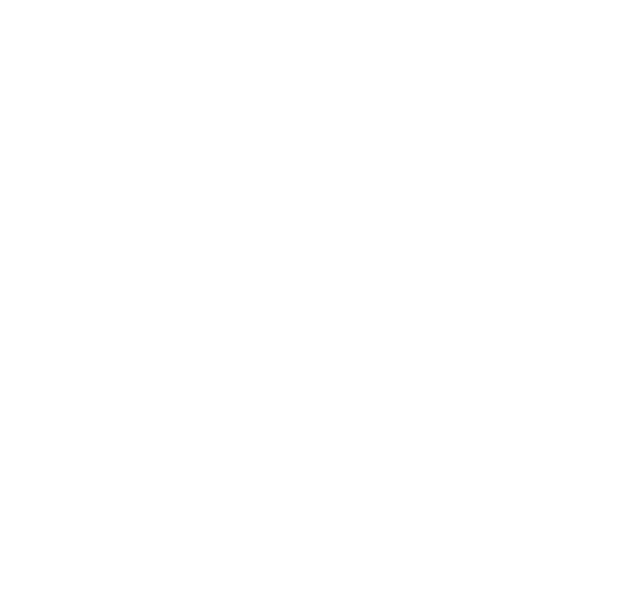
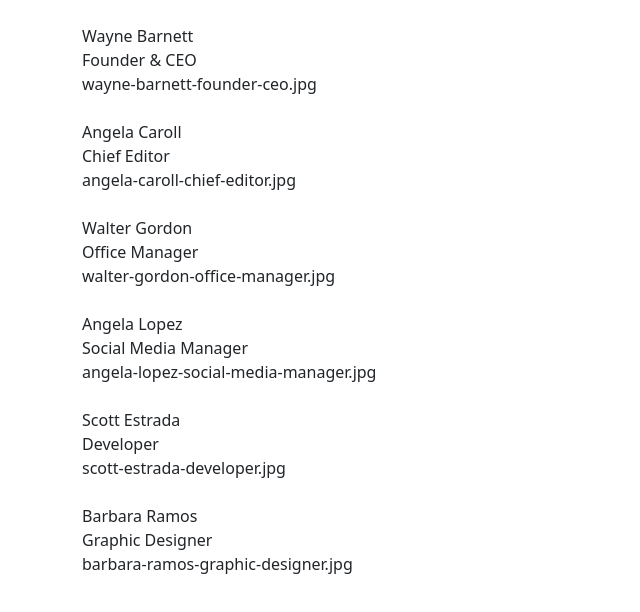
Before and after one commit to pasqualecicinelli/js-our-team, a plain HTML site: page index.html in a window 1280 px wide. Shown: the whole page, without its empty margins (0-640 px from the left). Drawn offline with nearby package versions, Linux system fonts and the light colour scheme.

Commit message:
feat MILESTONE 2

```diff
--- a/JS/main.js
+++ b/JS/main.js
@@ -1,3 +1,8 @@
+/**
+ * MILESTONE 0:
+ * Creare l’array di oggetti con le informazioni fornite.
+ */
+
 const arrayInformation = [
     {
         nome: 'Wayne Barnett',
@@ -34,9 +39,26 @@ const arrayInformation = [
 ];
 
 /** MILESTONE 1:
-Stampare su console, per ogni membro del team,
+* Stampare su console, per ogni membro del team,
 le informazioni di nome, ruolo e la stringa della foto
 */
 for (let key of arrayInformation) {
     console.log(key);
 }
+
+
+/**
+ * MILESTONE 2:
+ * Stampare le stesse informazioni su DOM sottoforma di stringhe
+ */
+
+let printString = document.getElementById('print-Stringa');
+
+for (let keyInfoDom of arrayInformation) {
+
+    printString.innerText+=`
+    ${keyInfoDom.nome}
+    ${keyInfoDom.ruolo}
+    ${keyInfoDom.foto}
+    `
+}
--- a/index.html
+++ b/index.html
@@ -29,6 +29,9 @@
 </head>
 
 <body>
+    <div class="container">
+        <div id="print-Stringa"></div>
+    </div>
 
 </body>
 
```
Also changed, not shown: 1 other file.
